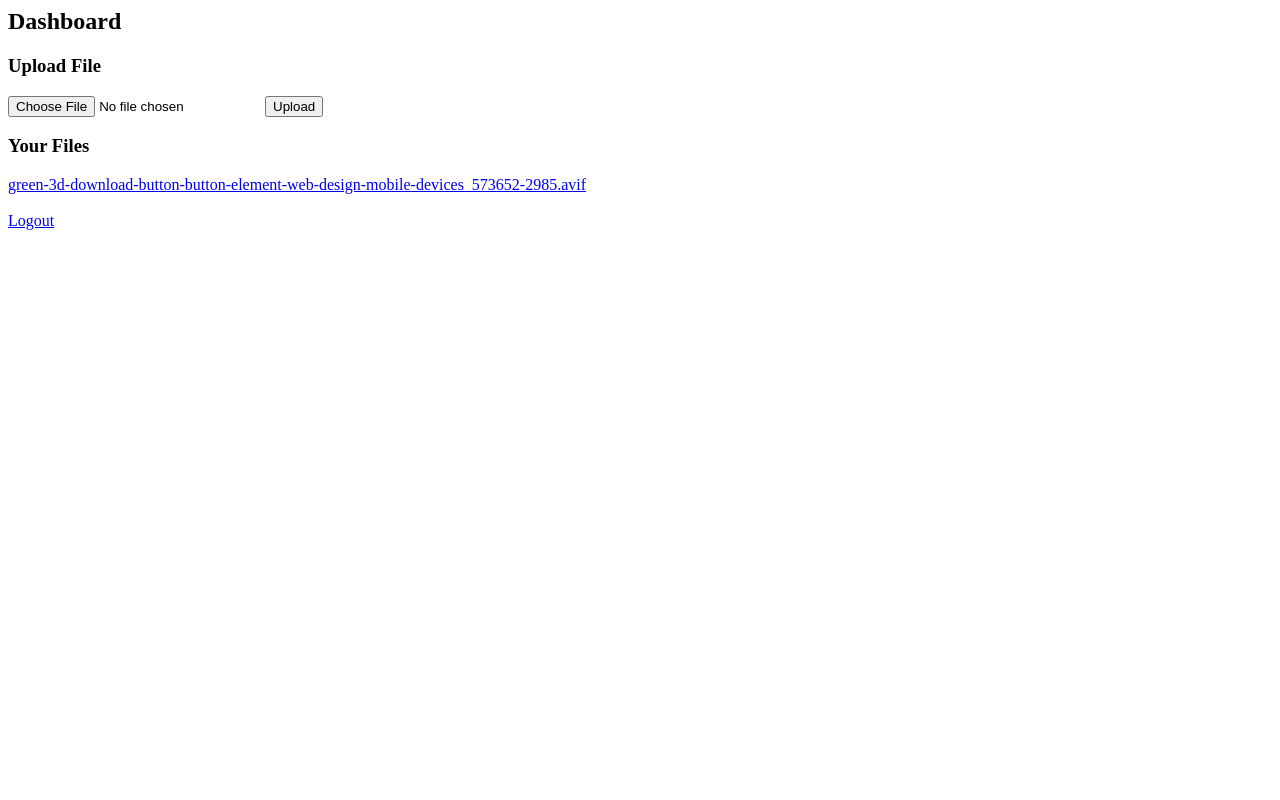
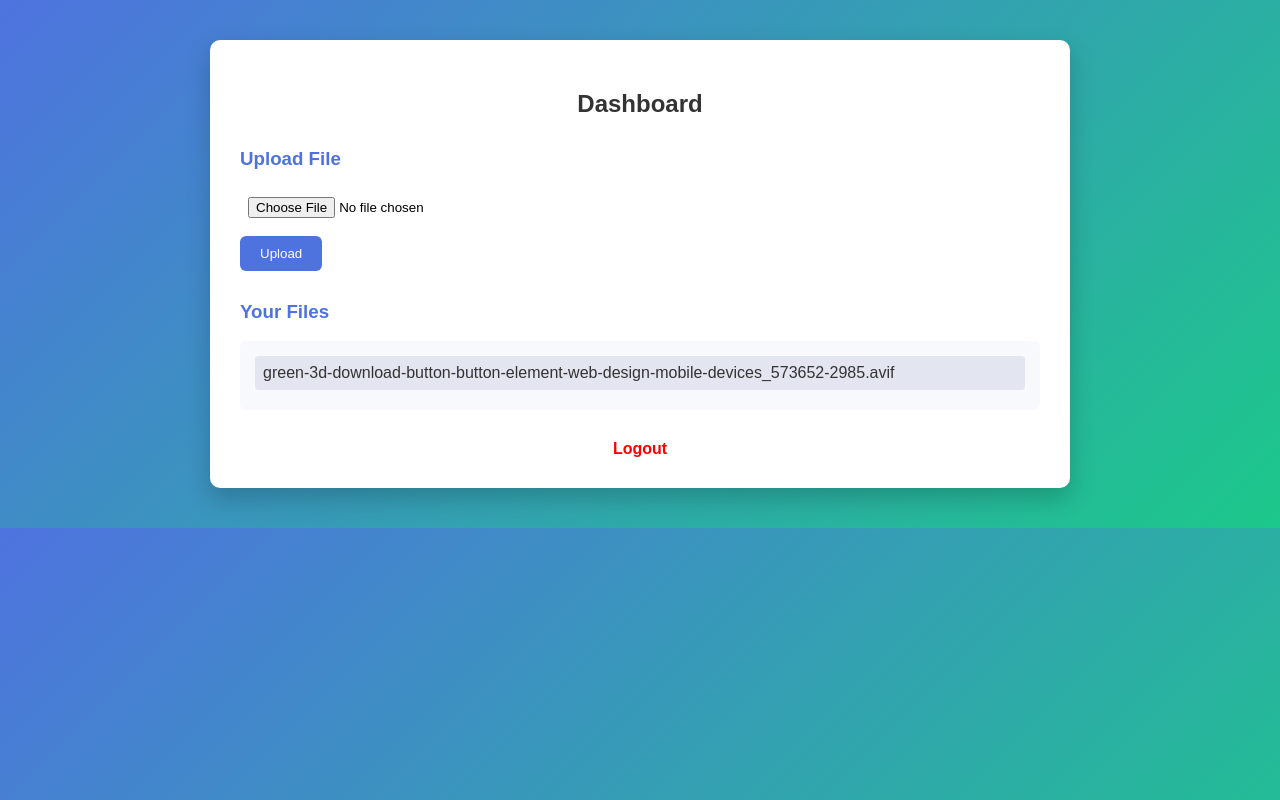
Before and after one commit to serveruse49-commits/web, a Flask app: page /dashboard in a window 1280 px wide. Run offline with Flask 3, Linux system fonts and the light colour scheme; a user stored in the database is signed in.

Commit message:
Update dashboard.html

```diff
--- a/templates/dashboard.html
+++ b/templates/dashboard.html
@@ -1,15 +1,123 @@
+<!DOCTYPE html>
+<html>
+<head>
+    <title>Dashboard</title>
+    <style>
+        body {
+            margin: 0;
+            font-family: Arial, Helvetica, sans-serif;
+            background: linear-gradient(135deg, #4e73df, #1cc88a);
+            padding: 40px;
+        }
+
+        .container {
+            background: white;
+            max-width: 800px;
+            margin: auto;
+            padding: 30px;
+            border-radius: 10px;
+            box-shadow: 0 10px 25px rgba(0,0,0,0.2);
+        }
+
+        h2 {
+            text-align: center;
+            color: #333;
+        }
+
+        h3 {
+            margin-top: 30px;
+            color: #4e73df;
+        }
+
+        .upload-box {
+            margin-top: 15px;
+        }
+
+        input[type="file"] {
+            padding: 8px;
+            margin-bottom: 10px;
+        }
+
+        button {
+            padding: 10px 20px;
+            border: none;
+            border-radius: 6px;
+            background-color: #4e73df;
+            color: white;
+            cursor: pointer;
+            transition: 0.3s;
+        }
+
+        button:hover {
+            background-color: #2e59d9;
+        }
+
+        .file-list {
+            margin-top: 15px;
+            background: #f8f9fc;
+            padding: 15px;
+            border-radius: 6px;
+        }
+
+        .file-list a {
+            display: block;
+            padding: 8px;
+            margin-bottom: 5px;
+            background: #e3e6f0;
+            border-radius: 4px;
+            text-decoration: none;
+            color: #333;
+            transition: 0.3s;
+        }
+
+        .file-list a:hover {
+            background: #d1d3e2;
+        }
+
+        .logout {
+            text-align: center;
+            margin-top: 30px;
+        }
+
+        .logout a {
+            color: red;
+            text-decoration: none;
+            font-weight: bold;
+        }
+
+        .logout a:hover {
+            text-decoration: underline;
+        }
+    </style>
+</head>
+<body>
+
+<div class="container">
     <h2>Dashboard</h2>
 
     <h3>Upload File</h3>
+    <div class="upload-box">
         <form method="POST" enctype="multipart/form-data">
-    <input type="file" name="file" required>
+            <input type="file" name="file" required><br>
             <button type="submit">Upload</button>
         </form>
+    </div>
 
     <h3>Your Files</h3>
+    <div class="file-list">
+        {% if files %}
             {% for file in files %}
-    <a href="/download/{{ file }}">{{ file }}</a><br>
+                <a href="/download/{{ file }}">{{ file }}</a>
             {% endfor %}
+        {% else %}
+            <p>No files uploaded yet.</p>
+        {% endif %}
+    </div>
 
-<br>
+    <div class="logout">
         <a href="/logout">Logout</a>
+    </div>
+</div>
+
+</body>
+</html>
```
Lines whose indentation alone changed are shown as unchanged.
